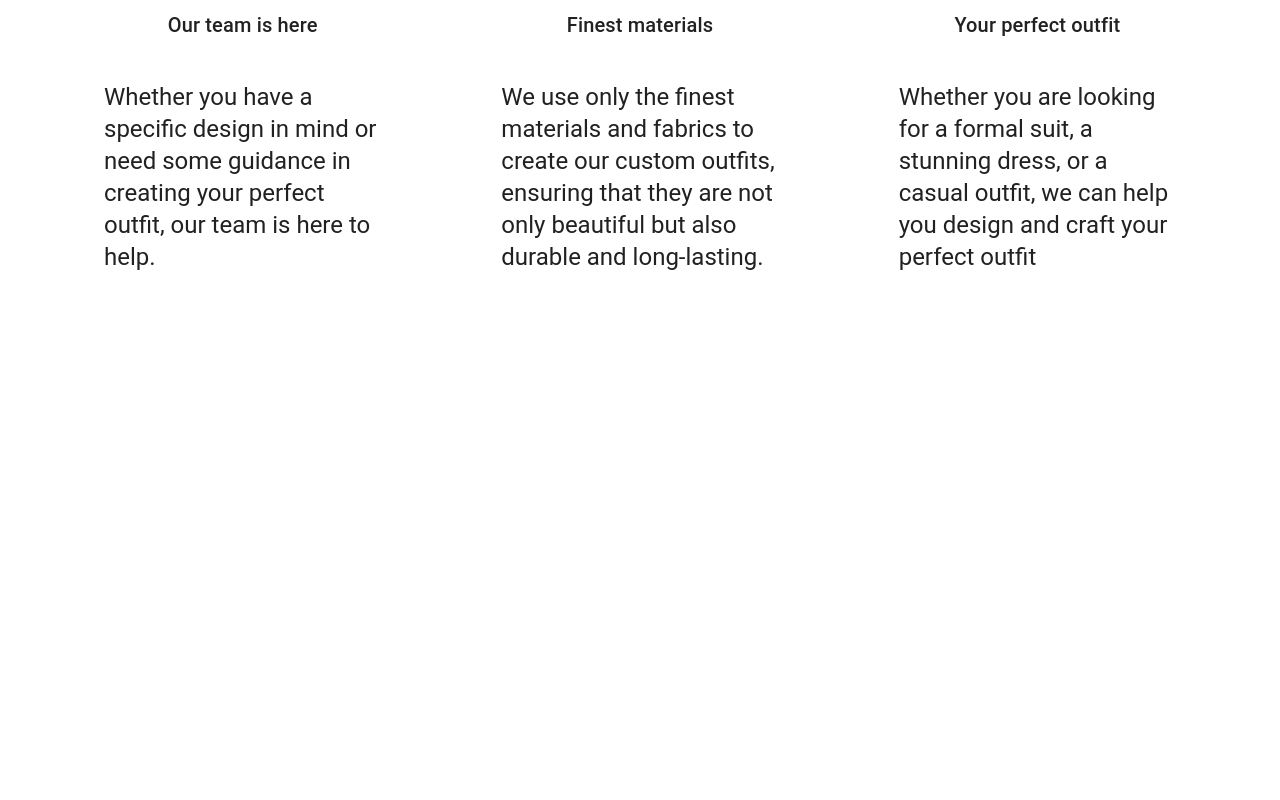
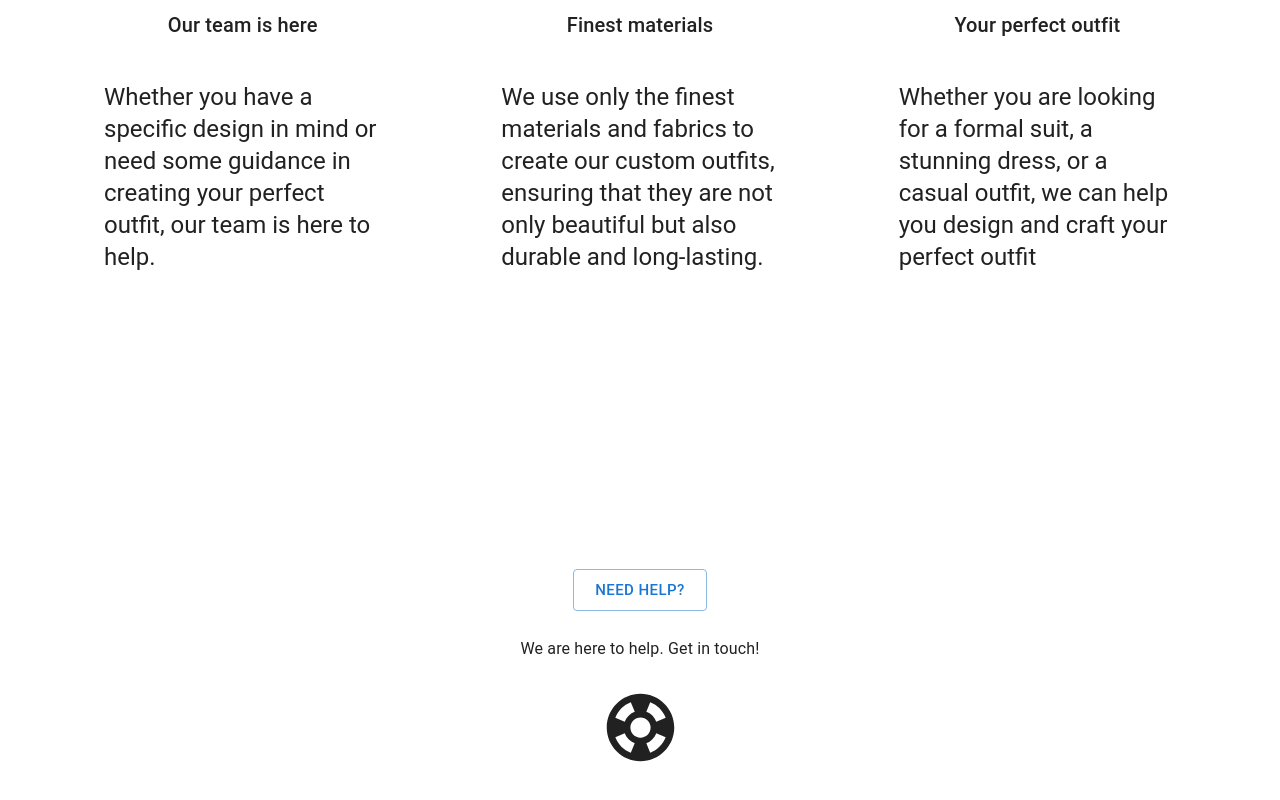
Before and after one commit to otuva/roku-fashion, a React (Create React App) app: page / in a window 1280 px wide. Shown: the part 952-1752 px from the top of the page. Before the commit the page ends 1465 px from the top, so only its background shows below. Built offline with nearby package versions, Linux system fonts and the light colour scheme.

Commit message:
render gethelp on home

```diff
--- a/src/pages/Home/index.jsx
+++ b/src/pages/Home/index.jsx
@@ -2,12 +2,14 @@ import * as React from 'react';
 
 import Intro from './Intro';
 import IconText from "./IconText";
+import GetHelp from "./GetHelp";
 
 function Home() {
     return (
         <React.Fragment>
             <Intro/>
             <IconText/>
+            <GetHelp/>
         </React.Fragment>
     );
 }
```
